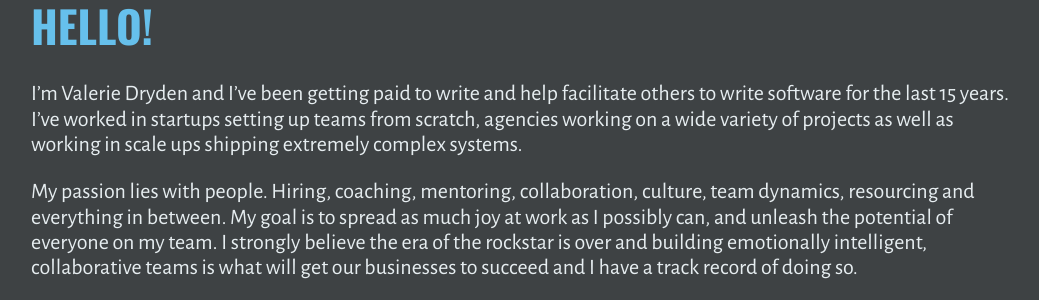
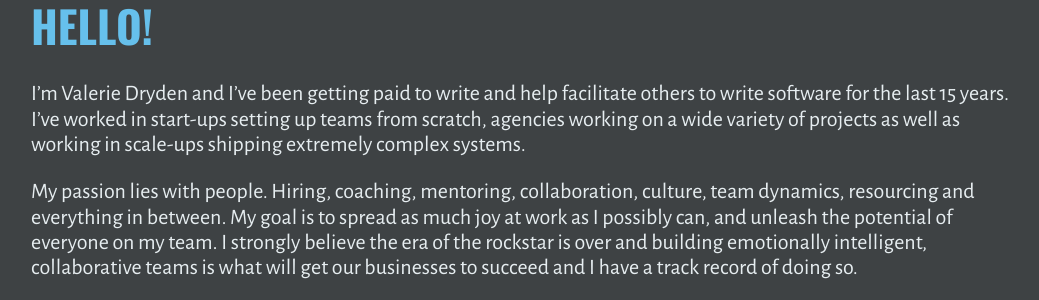
Before and after one commit to outragedpinkracoon/outragedpinkracoon.github.io, a Jekyll site: the page built from about-me.md, in a window 1280 px wide. Shown: the part 217-517 px from the top of the page, without its empty margins (113-1152 px from the left). Built offline with Jekyll 4.4.1, drawn with Linux system fonts in a browser that asks for light colours.

Commit message:
My kingdom for a hyphen

```diff
--- a/about-me.md
+++ b/about-me.md
@@ -6,7 +6,7 @@
 ---
 # Hello!
 
-I'm Valerie Dryden and I've been getting paid to write and help facilitate others to write software for the last 15 years. I've worked in startups setting up teams from scratch, agencies working on a wide variety of projects as well as working in scale ups shipping extremely complex systems.
+I'm Valerie Dryden and I've been getting paid to write and help facilitate others to write software for the last 15 years. I've worked in start-ups setting up teams from scratch, agencies working on a wide variety of projects as well as working in scale-ups shipping extremely complex systems.
 
 My passion lies with people. Hiring, coaching, mentoring, collaboration, culture, team dynamics, resourcing and everything in between. My goal is to spread as much joy at work as I possibly can, and unleash the potential of everyone on my team. I strongly believe the era of the rockstar is over and building emotionally intelligent, collaborative teams is what will get our businesses to succeed and I have a track record of doing so.
 
```
